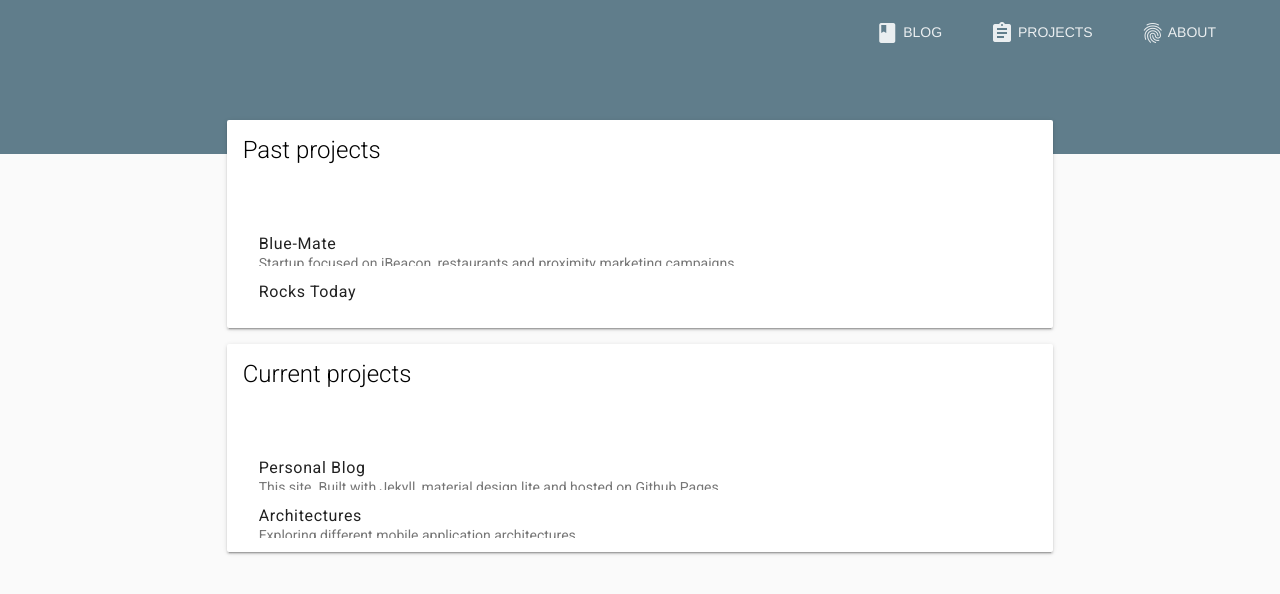
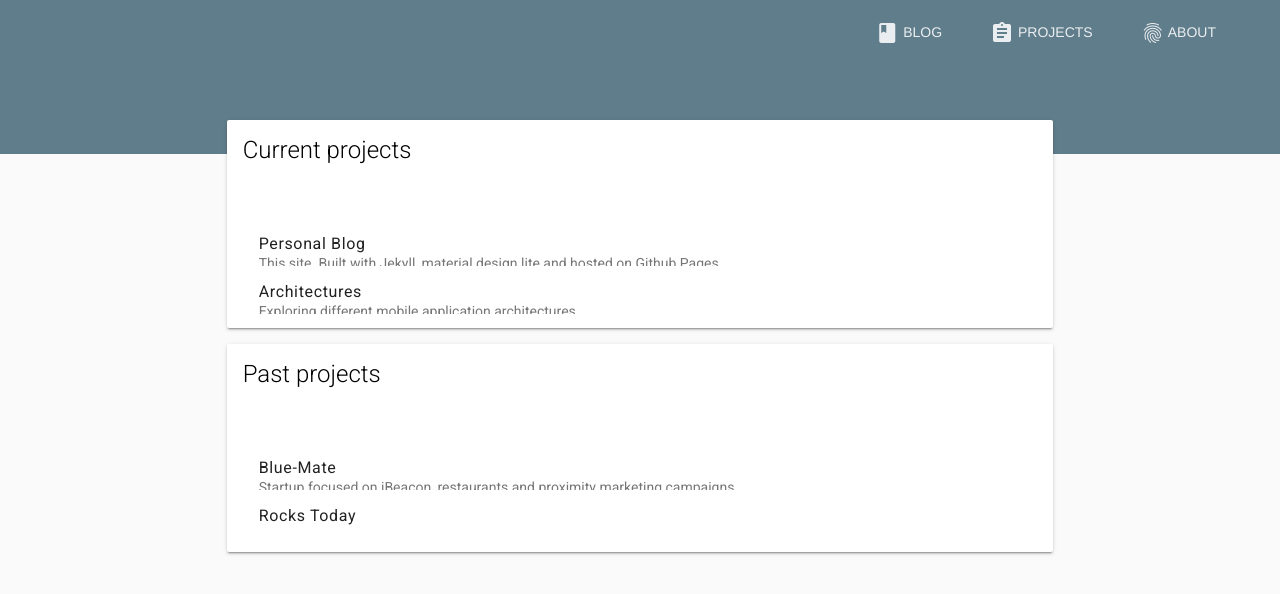
Before and after one commit to mcomisso/mcomisso.github.io, a Jekyll site: the page built from projects/index.html, in a window 1280 px wide. Shown: the top 594 px of the page. Built offline with Jekyll 4.4.1, drawn with Linux system fonts in a browser that asks for light colours; nearby versions of some CDN libraries.

Commit message:
Switched projects order

```diff
--- a/projects/index.html
+++ b/projects/index.html
@@ -2,8 +2,6 @@
 layout: page
 ---
 
+{% include current_projects.html %}
+<div class="mdl-grid"></div>
 {% include past_projects.html %}
-<div class="mdl-grid">
-
-</div>
-{% include current_projects.html %}
```
